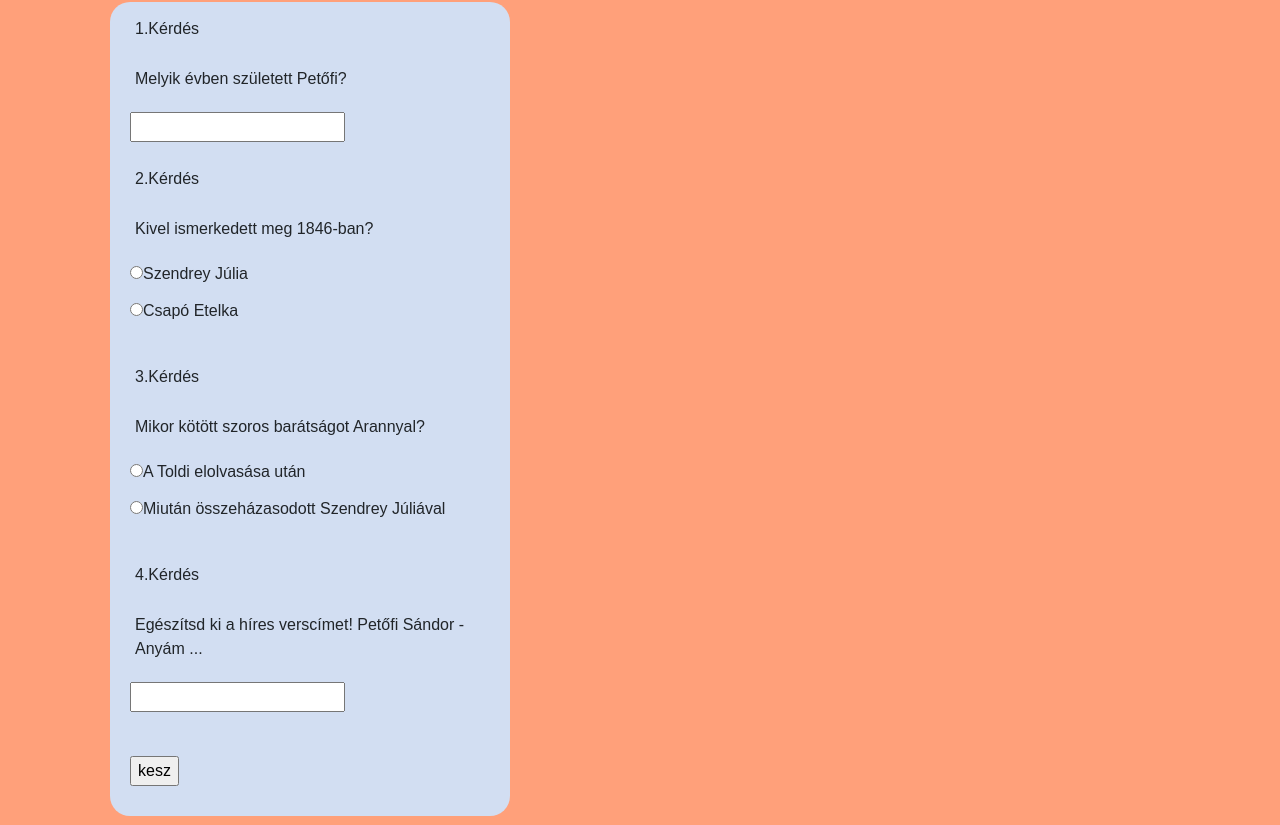
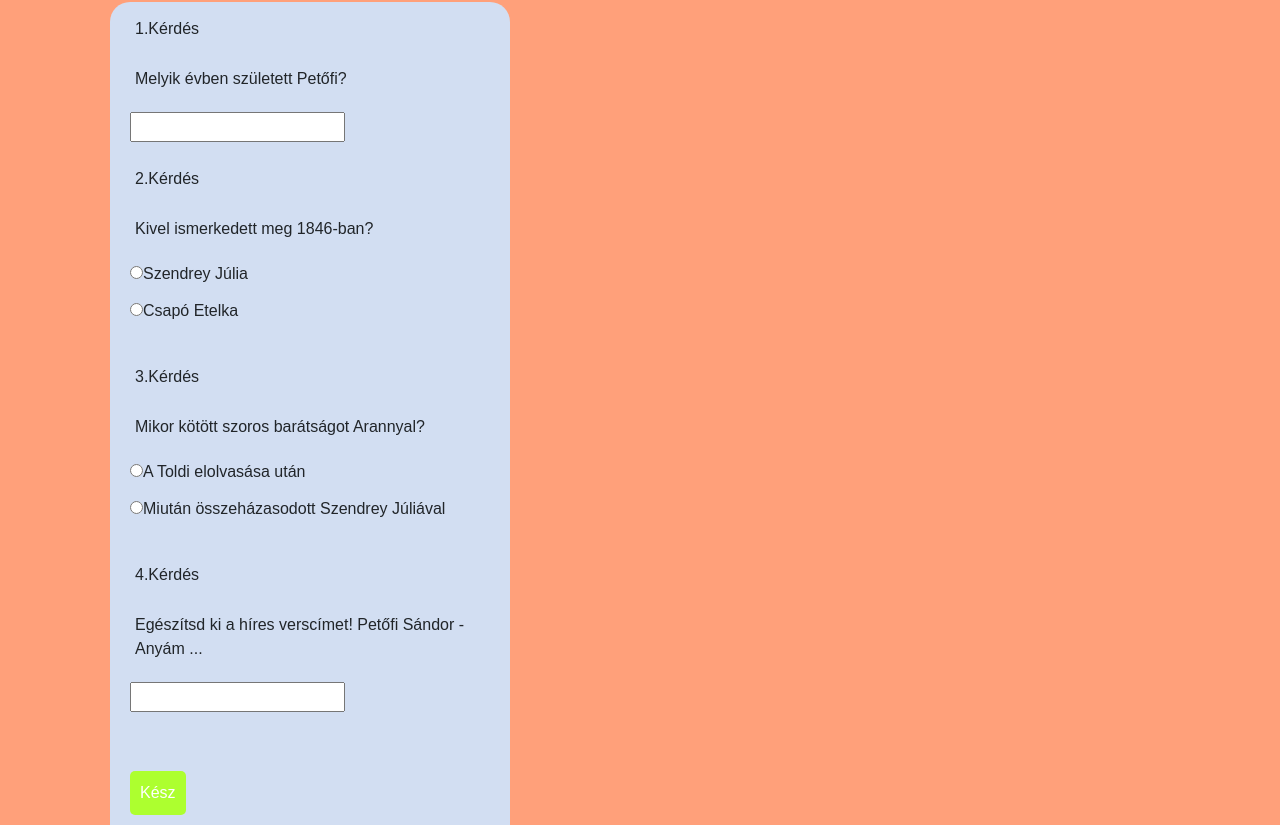
Before and after one commit to Bencezs1/komplexprogi-projekt, a plain HTML site: page petőfi/kviz.html in a window 1280 px wide. Shown: the part 110-935 px from the top of the page. Drawn offline with Linux system fonts and the light colour scheme.

Commit message:
Add files via upload

```diff
--- a/petőfi/kviz.html
+++ b/petőfi/kviz.html
@@ -54,7 +54,7 @@
           <p>4.Kérdés</p>
           <p>Egészítsd ki a híres verscímet! Petőfi Sándor - Anyám ...</p>
           <input type="text" name="kerdes4"><br><br>
-          <input type="button" value="kesz" onclick="check()">
+          <input id="button" type="button" value="Kész" onclick="check()">
         </form>
         <div id="kuldes">
           <p id="uzenet"></p>
--- a/petőfi/kviz.js
+++ b/petőfi/kviz.js
@@ -36,6 +36,7 @@ function check(){
         pont = 4;
     }
 
+    document.getElementById("kuldes").style.visibility = "visible";
     document.getElementById("uzenet").innerHTML = uzenet[pont];
     document.getElementById("mennyi").innerHTML = "Neked " + pont + " pontod van.";
 
```
